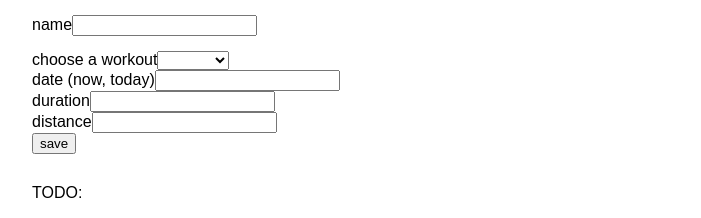
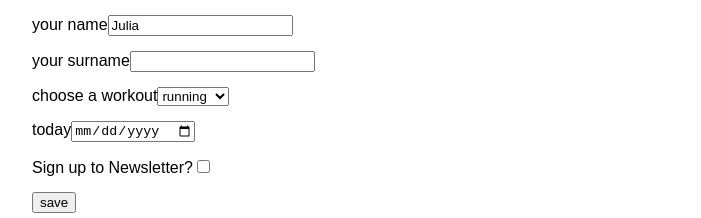
Before and after one commit to julia-dizhak/react-workout-app, a React (Create React App) app in the folder workout/: page / in a window 1280 px wide. Shown: the top 218 px of the page, without its empty margins (288-989 px from the left). Built offline with nearby package versions, Linux system fonts and the light colour scheme; no server answers.

Commit message:
add custom components
access the state of redux-form fields using meta prop

add synchronous validation to a redux-form using a validation Function

```diff
--- a/workout/package.json
+++ b/workout/package.json
@@ -6,6 +6,7 @@
     "prop-types": "^15.6.1",
     "react": "^16.3.2",
     "react-dom": "^16.3.2",
+    "react-json-view": "^1.19.0",
     "react-redux": "^5.0.7",
     "react-scripts": "1.1.4",
     "redux": "^4.0.0",
--- a/workout/src/App.js
+++ b/workout/src/App.js
@@ -1,18 +1,14 @@
 import React, { Component } from 'react';
 
 import WorkoutTable from './components/WorkoutTable/';
-import WorkoutForm from './components/WorkoutForm';
+import WorkoutFormContainer from './components/WorkoutFormContainer';
 
 export default class Workout extends Component {
-    submit = values => {
-        window.alert(JSON.stringify(values, null, 4))
-    }
     render() {
         return (
         <React.Fragment>
-            <WorkoutForm onSubmit={this.submit} />
+            <WorkoutFormContainer />
             <WorkoutTable />
-
         </React.Fragment>
         );
     }
--- /dev/null
+++ b/workout/src/components/WorkoutFormContainer.js
@@ -0,0 +1,26 @@
+import React, {Component} from 'react';
+
+import WorkoutForm from './forms/WorkoutForm';
+
+export default class WorkoutFormContainer extends Component {
+    submit = values => {
+        window.alert(JSON.stringify(values, null, 4))
+    }
+
+    getInitialValues() {
+        return {
+            name: 'Julia',
+            workout: 'running',
+            newsletter: false
+        }
+    }
+
+    render() {
+        return (
+            <WorkoutForm
+                onSubmit={this.submit}
+                initialValues={this.getInitialValues()}
+            />
+        );
+    }
+}
--- a/workout/src/components/WorkoutForm.js
+++ b/workout/src/components/forms/WorkoutForm.js
@@ -1,10 +1,13 @@
 import React, {Component} from 'react'
 import {Field, reduxForm} from 'redux-form';
-import TextInput from './forms/inputs/TextInput';
+import TextInput from './inputs/TextInput';
+import SelectInput from './inputs/SelectInput';
+import {validate} from './validation';
 
 class WorkoutForm extends Component {
   render() {
         const {handleSubmit} = this.props;
+
         return (
             <form
                 className="todo workout-form"
@@ -13,33 +16,30 @@ class WorkoutForm extends Component {
                     name="name"
                     component={TextInput}
                     type="text"
-                    label="name"
-                    />
-                {/* <Field
-                        name="workout"
-                        component="input"
-                        type="text"
-                    />    */}
-                <div>
-                    <label>choose a workout</label>
-                    <Field
-                        name="option"
-                        component="select">
-                        <option />
-                        <option value="running">running</option>
-                        <option value="cycling">cycling</option>
-                        <option value="spinning">spinning</option>
-                    </Field>
-                </div>
-                <div>
-                    <label>date (now, today)</label>
-                    <Field
-                        name="workout"
-                        component="input"
-                        type="text"
-                    />
-                </div>
-                <div>
+                    label="your name"
+                />
+
+                 <Field
+                    name="surname"
+                    component={TextInput}
+                    type="text"
+                    label="your surname"
+                />
+
+                <Field
+                    name="workout-type"
+                    component={SelectInput}
+                    label="choose a workout"
+                />
+
+                <Field
+                    name="date"
+                    component={TextInput}
+                    type="date"
+                    label="today"
+                />
+
+                {/* <div>
                     <label>duration</label>
                     <Field
                         name="workout"
@@ -54,7 +54,15 @@ class WorkoutForm extends Component {
                         component="input"
                         type="text"
                     />
-                </div>
+                </div>  */}
+
+                <Field
+                    name="newsletter"
+                    component={TextInput}
+                    type="checkbox"
+                    label="Sign up to Newsletter?"
+                />
+
                 <div>
                     <button type="submit">save</button>
                 </div>
@@ -63,8 +71,10 @@ class WorkoutForm extends Component {
     }
 }
 
+// decorator
 WorkoutForm = reduxForm({
-    form: 'workout-form'
+    form: 'workout',
+    validate
 })(WorkoutForm);
 
 export default WorkoutForm;
--- /dev/null
+++ b/workout/src/components/forms/inputs/SelectInput.js
@@ -0,0 +1,23 @@
+import React from 'react';
+import ReactJson from 'react-json-view';
+
+export default function SelectInput(props) {
+    const {
+        label
+    } = props;
+
+    return (
+        <div className="field">
+            <label>
+                {label}
+                <select
+                    {...props.input}>
+                    <option value="running">running</option>
+                    <option value="cycling">cycling</option>
+                    <option value="spinning">spinning</option>
+                </select>
+            </label>
+            {/* <ReactJson src={props.meta} /> */}
+        </div>
+    )
+}
--- a/workout/src/components/forms/inputs/TextInput.js
+++ b/workout/src/components/forms/inputs/TextInput.js
@@ -1,8 +1,11 @@
-import React, { Component } from 'react'
+import React from 'react';
+import ReactJson from 'react-json-view';
 
 export default function TextInput(props) {
     const {
         label,
+        input,
+        meta,
         type
     } = props;
 
@@ -11,11 +14,15 @@ export default function TextInput(props) {
             <label>
                 {label}
                 <input
-                    {...props.input}
+                    {...input}
                     type={type}
                 />
             </label>
-
+            {
+                (meta.error && meta.touched) && (
+                    <div className="error">{meta.error}</div>
+                )}
+            {/* <ReactJson src={props.meta} /> */}
         </div>
     )
 }
--- /dev/null
+++ b/workout/src/components/forms/validation.js
@@ -0,0 +1,17 @@
+export const validate = values => {
+    const errors = {};
+
+    if (!values.name) {
+        errors.name = 'name is required';
+    } else if (values.name.length < 3) {
+        errors.name = 'name must be at least 3 characters long';
+    }
+
+    if (!values.surname) {
+        errors.surname = 'surname is required';
+    } else if (values.surname.length < 3) {
+        errors.surname = 'surname must be at least 3 characters long';
+    }
+
+    return errors;
+}
--- a/workout/src/index.css
+++ b/workout/src/index.css
@@ -34,3 +34,7 @@ body {
 .workout-form .field {
     margin-bottom: 15px;
 }
+
+.error {
+    color: red;
+}
```
Also changed, not shown: 1 other file (tests, documents, lock files or other folders).
